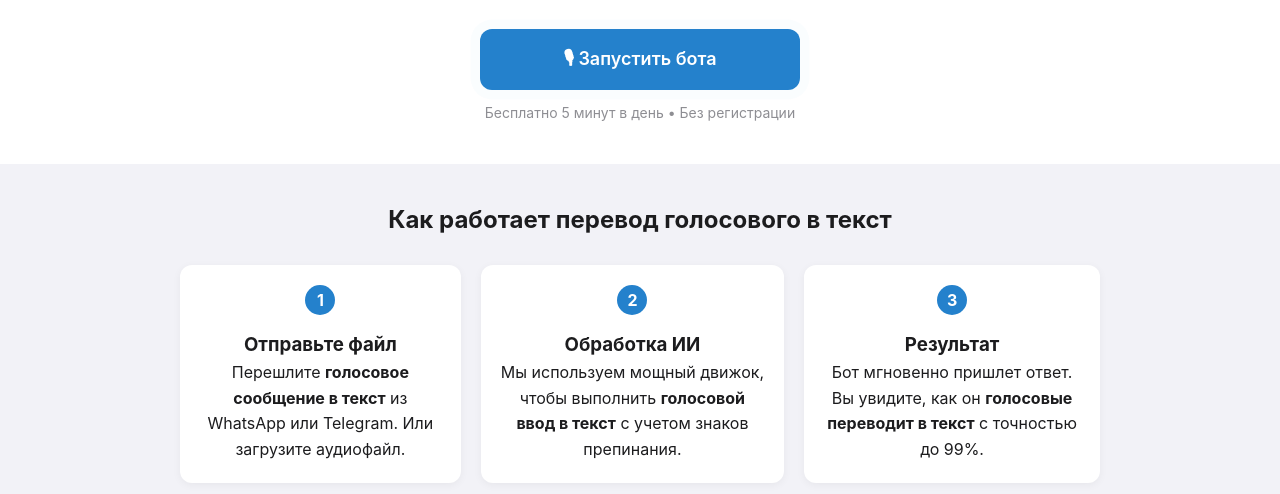
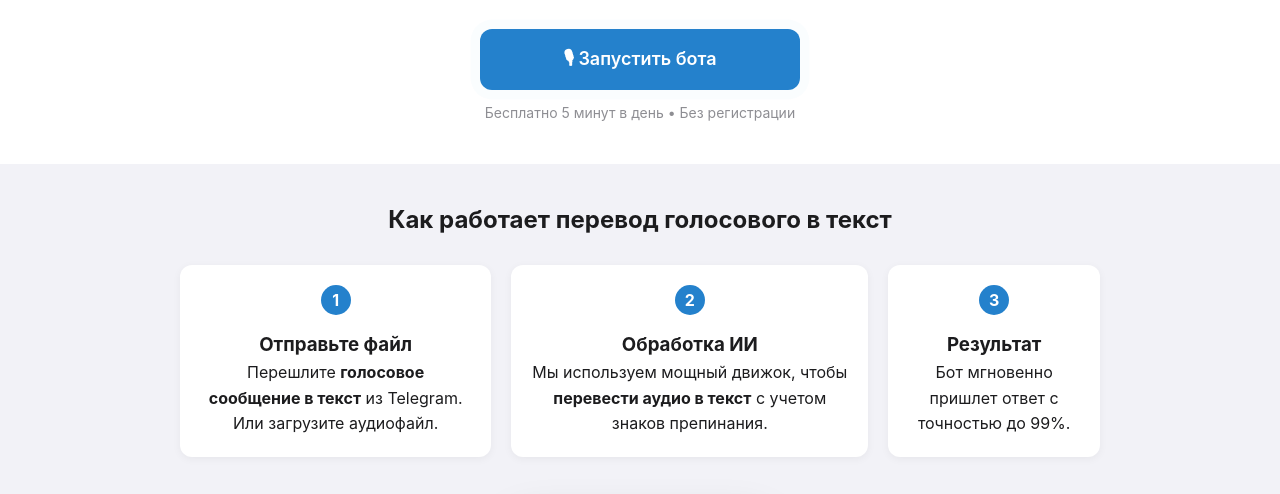
Before and after one commit to dmlat/STT-Telegram, a plain HTML site: page landing/index.html in a window 1280 px wide. Shown: the part 296-790 px from the top of the page. Drawn offline with Linux system fonts and the light colour scheme.

Commit message:
Update landing page content

```diff
--- a/landing/index.html
+++ b/landing/index.html
@@ -58,17 +58,17 @@
                     <div class="step">
                         <div class="step-icon">1</div>
                         <h3>Отправьте файл</h3>
-                        <p>Перешлите <b>голосовое сообщение в текст</b> из WhatsApp или Telegram. Или загрузите аудиофайл.</p>
+                        <p>Перешлите <b>голосовое сообщение в текст</b> из Telegram. Или загрузите аудиофайл.</p>
                     </div>
                     <div class="step">
                         <div class="step-icon">2</div>
                         <h3>Обработка ИИ</h3>
-                        <p>Мы используем мощный движок, чтобы выполнить <b>голосовой ввод в текст</b> с учетом знаков препинания.</p>
+                        <p>Мы используем мощный движок, чтобы <b>перевести аудио в текст</b> с учетом знаков препинания.</p>
                     </div>
                     <div class="step">
                         <div class="step-icon">3</div>
                         <h3>Результат</h3>
-                        <p>Бот мгновенно пришлет ответ. Вы увидите, как он <b>голосовые переводит в текст</b> с точностью до 99%.</p>
+                        <p>Бот мгновенно пришлет ответ с точностью до 99%.</p>
                     </div>
                 </div>
 
```
